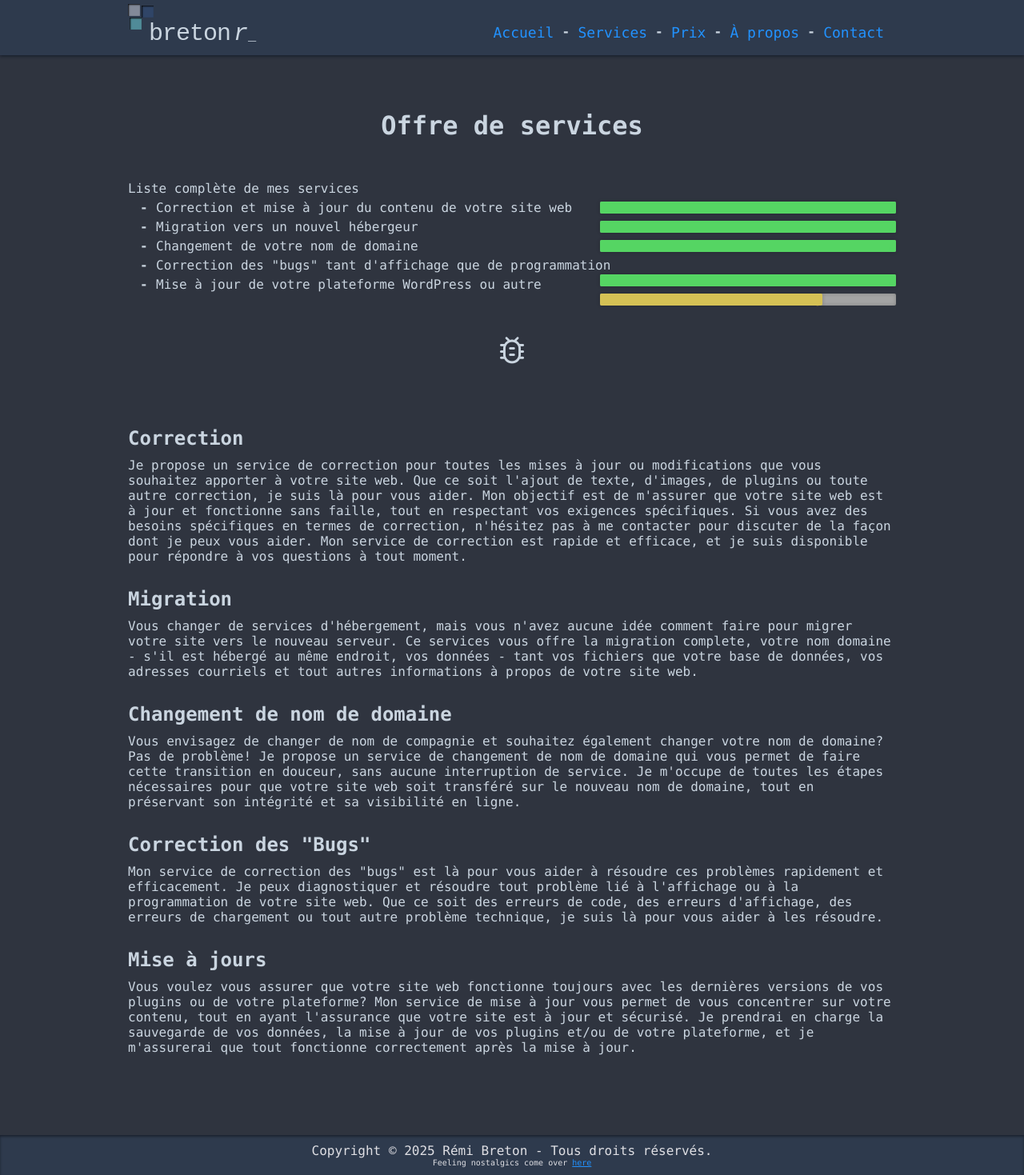
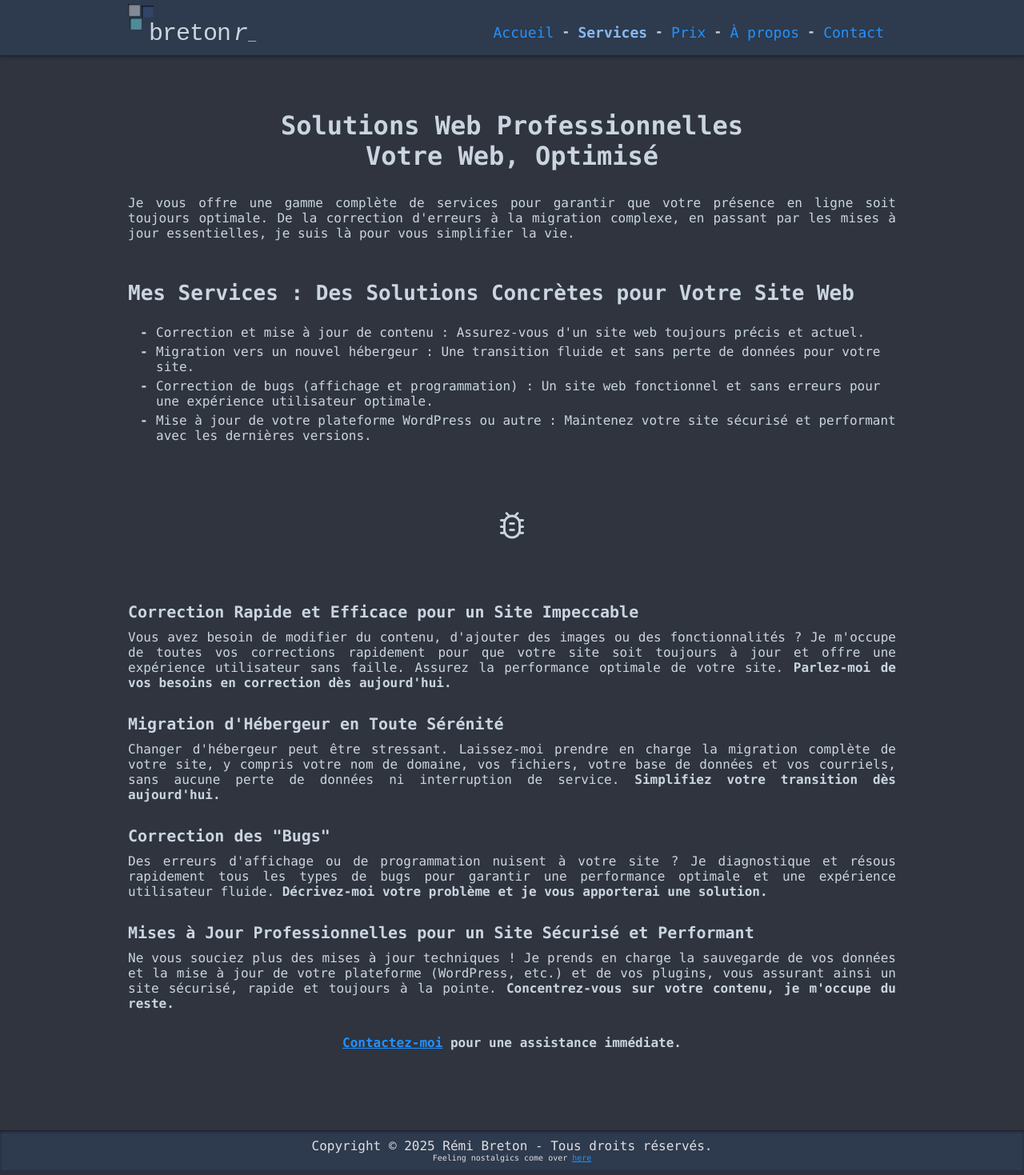
Before and after one commit to rbreton/bretonr_ca, a PHP site: page /services.php in a window 1280 px wide. Shown: the whole page at 80% size. Run offline with PHP 8.4, Linux system fonts and the light colour scheme.

Commit message:
Release v3.0 - Correction des textes de toutes les pages.

```diff
--- a/public_html/contact.php
+++ b/public_html/contact.php
@@ -99,7 +99,7 @@ if(!empty($_POST)) {
 		<div class="centerContent content">
 			<div class="oneCol">
 				<h1 class="center">Prise de contact</h1>
-				<p">La prise de contact initiale se fait généralement par courriel, où vous pouvez me donner un aperçu de vos besoins spécifiques pour votre projet. Cela me permettra de mieux comprendre vos attentes et de préparer une offre de service personnalisée adaptée à vos besoins. Une fois que j'ai une idée claire de vos besoins, nous pouvons prendre rendez-vous pour un appel téléphonique ou une visioconférence pour discuter de votre projet en détail et répondre à toutes vos questions. Mon objectif est de faciliter le processus de prise de décision pour vous et de rendre votre expérience client aussi fluide que possible.</p>
+				<p>La prise de contact initiale se fait généralement par courriel, où vous pouvez me donner un aperçu de vos besoins spécifiques pour votre projet. Cela me permettra de mieux comprendre vos attentes et de préparer une offre de service personnalisée adaptée à vos besoins. Une fois que j'ai une idée claire de vos besoins, nous pouvons prendre rendez-vous pour un appel téléphonique ou une visioconférence pour discuter de votre projet en détail et répondre à toutes vos questions. Mon objectif est de faciliter le processus de prise de décision pour vous et de rendre votre expérience client aussi fluide que possible.</p>
 				<p>Envoyer moi directement dans votre premier courriel une liste des opérations à accomplir sur votre site web ou bien tout simplement un petit descriptif de vos besoins.  Cela m'aidera à vous faire une offre de service et ainsi accélérer le processus.</p>
 			</div>
 
@@ -139,9 +139,9 @@ if(!empty($_POST)) {
 			<div class="oneCol">
 				<h2>Exemple de modifications</h2>
 				<p>Voici un exemple de quelques modifications simples que vous pouvez utiliser pour m'envoyer afin de mieux comprendre le projet que vous souhaitez réaliser. Cela nous permettra de démarrer la conversation sur les détails de votre projet et de discuter de vos attentes et besoins spécifiques. En utilisant cet exemple, vous pouvez vous faire une idée de ce que je suis en mesure de réaliser et nous permettre de planifier le travail à effectuer pour vous offrir une solution personnalisée.</p>
-				<p class="txtCenter padded">(NomDeLaPage) Action : ancient > nouveau :: [nomFichierAvecExtention.ext]</p>
+				<p class="txtCenter">(NomDeLaPage) Action : ancient > nouveau :: [nomFichierAvecExtention.ext]</p>
 				<h3>Modifications : exemple.ca</h3>
-				<ul class="dashed tabed">
+				<ul class="dashed tabed paddedSmall">
 					<li>(Page contact) Remplacer : 123 avenue larose > 456 avenue larose</li>
 					<li>(Page accueil) Retirer le bandeau bleu</li>
 					<li>(Accueil) Changer la photo du panier de pomme par la photo de la poire :: [poire.jpg]</li>
--- a/public_html/css/main.css
+++ b/public_html/css/main.css
@@ -62,12 +62,12 @@ h2{
 	padding: 0 0 20px;
 }
 h3{
-	font-size: 24px;
+	font-size: 20px;
 	font-weight: bold;
 	padding: 0 0 10px;
 }
 h4{
-	font-size: 20px;
+	font-size: 16px;
 	font-weight: bold;
 	padding: 0 0 10px;
 }
@@ -121,6 +121,12 @@ sup {
 .right{
 	float: right;
 }
+.padded{
+	padding: 0 0 30px 0;
+}
+.paddedSmall{
+	padding: 0 0 5px 0;
+}
 .notPadded{
 	padding: 0;
 }
@@ -158,7 +164,8 @@ sup {
 .imgRound{
 	border-radius: 100%; -webkit-border-radius: 100%;
 	box-shadow: 0 0 5px #1b222f; -webkit-box-shadow: 0 0 5px #1b222f;
-	height: 350px;
+	height: 300px;
+	margin: 0 30px 20px 0;
 }
 .imgSmall{
 	width: 240px;
@@ -323,6 +330,10 @@ sup {
 .mainNav ul li:first-child{
 	margin: 0;
 }
+.mainNav ul li.active a {
+  color: #88baf0;
+  font-weight: bold;
+}
 .statusChecker, .hamLine{
 	display: none;
 }
@@ -342,7 +353,7 @@ sup {
 **/
 .easterEgg{
 	text-decoration: none;
-	height: 10px;
+	height: 30px;
 	display: block;
 	width: 100%;
 	position: absolute;
--- a/public_html/inc/tpl/header.tpl.php
+++ b/public_html/inc/tpl/header.tpl.php
@@ -1,3 +1,4 @@
+<?php $currentURL = $_SERVER['PHP_SELF'];?>
 		<header id='stickyNav'>
 			<div class='centerContent mainNavContener'>
 				<div class='logo left'>
@@ -10,13 +11,13 @@
           <span class="line line3"></span>
         </div>
 				<nav class="mainNav right">
-					<ul class="dashed menuItem">
-						<li><a href="<?php echo $root; ?>">Accueil</a></li>
-						<li><a href="<?php echo $root; ?>services.php">Services</a></li>
-						<li><a href="<?php echo $root; ?>prix.php">Prix</a></li>
-						<li><a href="<?php echo $root; ?>aPropos.php">À propos</a></li>
-						<li><a href="<?php echo $root; ?>contact.php">Contact</a></li>
-						<div class="clear"></div>
+					<ul class="dashed">
+						<li <?php if ($_SERVER['PHP_SELF'] == '/index.php' || $_SERVER['PHP_SELF'] == '/') echo 'class="active"'; ?>><a href="<?php echo $root; ?>">Accueil</a></li>
+		        <li <?php if ($_SERVER['PHP_SELF'] == '/services.php') echo 'class="active"'; ?>><a href="<?php echo $root; ?>services.php">Services</a></li>
+		        <li <?php if ($_SERVER['PHP_SELF'] == '/prix.php') echo 'class="active"'; ?>><a href="<?php echo $root; ?>prix.php">Prix</a></li>
+		        <li <?php if ($_SERVER['PHP_SELF'] == '/aPropos.php') echo 'class="active"'; ?>><a href="<?php echo $root; ?>aPropos.php">À propos</a></li>
+		        <li <?php if ($_SERVER['PHP_SELF'] == '/contact.php') echo 'class="active"'; ?>><a href="<?php echo $root; ?>contact.php">Contact</a></li>
+		        <div class="clear"></div>
 					</ul>
 				</nav>
 				<div class='clear'></div>
--- a/public_html/services.php
+++ b/public_html/services.php
@@ -18,29 +18,28 @@
 	<body>
 		<?php include ("{$root}inc/tpl/header.tpl.php"); ?>
 		<div class="centerContent content">
-			<h1 class="center">Offre de services</h1>
+			<h1 class="center">Solutions Web Professionnelles <br />Votre Web, Optimisé</h1>
+			<p>Je vous offre une gamme complète de services pour garantir que votre présence en ligne soit toujours optimale. De la correction d'erreurs à la migration complexe, en passant par les mises à jour essentielles, je suis là pour vous simplifier la vie.</p>
 			<div class="oneCol">
-				<h2">Liste complète de mes services</h2>
+				<h2>Mes Services : Des Solutions Concrètes pour Votre Site Web</h2>
 				<ul class="dashed padded tabbed">
-					<li>Correction et mise à jour du contenu de votre site web<div class="progBar pBSmall"><div class="inProgBar progBar4">4</div></div></li>
-					<li>Migration vers un nouvel hébergeur<div class="progBar pBSmall"><div class="inProgBar progBar4">4</div></div></li>
-					<li>Changement de votre nom de domaine<div class="progBar pBSmall"><div class="inProgBar progBar4">4</div></div></li>
-					<li>Correction des "bugs" tant d'affichage que de programmation<div class="progBar pBSmall"><div class="inProgBar progBar4">4</div></div></li>
-					<li>Mise à jour de votre plateforme WordPress ou autre<div class="progBar pBSmall"><div class="inProgBar progBar3">3</div></div></li>
+					<li>Correction et mise à jour de contenu : Assurez-vous d'un site web toujours précis et actuel.</li>
+					<li>Migration vers un nouvel hébergeur : Une transition fluide et sans perte de données pour votre site.</li>
+					<li>Correction de bugs (affichage et programmation) : Un site web fonctionnel et sans erreurs pour une expérience utilisateur optimale.</li>
+					<li>Mise à jour de votre plateforme WordPress ou autre : Maintenez votre site sécurisé et performant avec les dernières versions.</li>
 				</ul>
 			</div>
 			<div class="endSection"><span class="material-symbols-rounded">bug_report</span></div>
 			<div class="oneCol">
-				<h3>Correction</h3>
-				<p">Je propose un service de correction pour toutes les mises à jour ou modifications que vous souhaitez apporter à votre site web. Que ce soit l'ajout de texte, d'images, de plugins ou toute autre correction, je suis là pour vous aider. Mon objectif est de m'assurer que votre site web est à jour et fonctionne sans faille, tout en respectant vos exigences spécifiques. Si vous avez des besoins spécifiques en termes de correction, n'hésitez pas à me contacter pour discuter de la façon dont je peux vous aider. Mon service de correction est rapide et efficace, et je suis disponible pour répondre à vos questions à tout moment.</p>
-				<h3>Migration</h3>
-				<p">Vous changer de services d'hébergement, mais vous n'avez aucune idée comment faire pour migrer votre site vers le nouveau serveur.  Ce services vous offre la migration complete, votre nom domaine - s'il est hébergé au même endroit, vos données - tant vos fichiers que votre base de données, vos adresses courriels et tout autres informations à propos de votre site web.</p>
-				<h3>Changement de nom de domaine</h3>
-				<p">Vous envisagez de changer de nom de compagnie et souhaitez également changer votre nom de domaine? Pas de problème! Je propose un service de changement de nom de domaine qui vous permet de faire cette transition en douceur, sans aucune interruption de service. Je m'occupe de toutes les étapes nécessaires pour que votre site web soit transféré sur le nouveau nom de domaine, tout en préservant son intégrité et sa visibilité en ligne.</p>
+				<h3>Correction Rapide et Efficace pour un Site Impeccable</h3>
+				<p>Vous avez besoin de modifier du contenu, d'ajouter des images ou des fonctionnalités ? Je m'occupe de toutes vos corrections rapidement pour que votre site soit toujours à jour et offre une expérience utilisateur sans faille. Assurez la performance optimale de votre site. <strong>Parlez-moi de vos besoins en correction dès aujourd'hui.</strong></p>
+				<h3>Migration d'Hébergeur en Toute Sérénité</h3>
+				<p>Changer d'hébergeur peut être stressant. Laissez-moi prendre en charge la migration complète de votre site, y compris votre nom de domaine, vos fichiers, votre base de données et vos courriels, sans aucune perte de données ni interruption de service. <strong>Simplifiez votre transition dès aujourd'hui.</strong></p>
 				<h3>Correction des "Bugs"</h3>
-				<p">Mon service de correction des "bugs" est là pour vous aider à résoudre ces problèmes rapidement et efficacement. Je peux diagnostiquer et résoudre tout problème lié à l'affichage ou à la programmation de votre site web. Que ce soit des erreurs de code, des erreurs d'affichage, des erreurs de chargement ou tout autre problème technique, je suis là pour vous aider à les résoudre.</p>
-				<h3>Mise à jours</h3>
-				<p">Vous voulez vous assurer que votre site web fonctionne toujours avec les dernières versions de vos plugins ou de votre plateforme? Mon service de mise à jour vous permet de vous concentrer sur votre contenu, tout en ayant l'assurance que votre site est à jour et sécurisé. Je prendrai en charge la sauvegarde de vos données, la mise à jour de vos plugins et/ou de votre plateforme, et je m'assurerai que tout fonctionne correctement après la mise à jour.</p>
+				<p>Des erreurs d'affichage ou de programmation nuisent à votre site ? Je diagnostique et résous rapidement tous les types de bugs pour garantir une performance optimale et une expérience utilisateur fluide. <strong>Décrivez-moi votre problème et je vous apporterai une solution.</strong></p>
+				<h3>Mises à Jour Professionnelles pour un Site Sécurisé et Performant </h3>
+				<p>Ne vous souciez plus des mises à jour techniques ! Je prends en charge la sauvegarde de vos données et la mise à jour de votre plateforme (WordPress, etc.) et de vos plugins, vous assurant ainsi un site sécurisé, rapide et toujours à la pointe. <strong>Concentrez-vous sur votre contenu, je m'occupe du reste.</strong></p>
+				<p class="center"><strong><a href="contact.php">Contactez-moi</a> pour une assistance immédiate.</strong></p>
 			</div>
 		</div>
 		<?php include ("{$root}inc/tpl/footer.tpl.php"); ?>
```
Also changed, not shown: public_html/aPropos.php (+11 -15 lines), public_html/index.php (+14 -14 lines), public_html/prix.php (+22 -11 lines).
